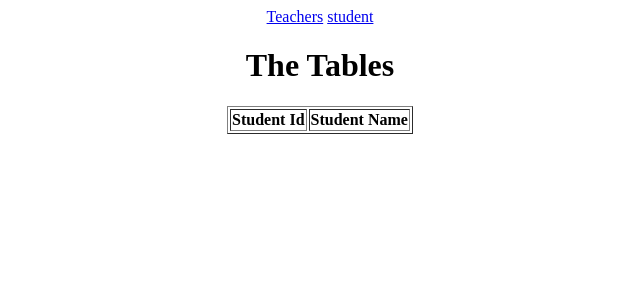
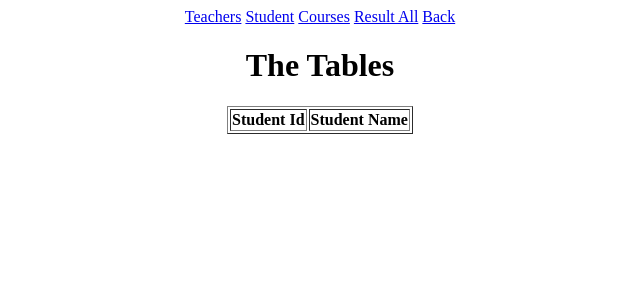
Before and after one commit to parin23/ELMS, a Django app: page /Student in a window 1280 px wide. Shown: the top 300 px of the page, without its empty margins (320-960 px from the left). Run offline with Django 3.2, Linux system fonts and the light colour scheme; data that the repository does not hold is empty.

Commit message:
Added Result & Course DB

```diff
--- a/mysite/mysite/templates/index.html
+++ b/mysite/mysite/templates/index.html
@@ -9,7 +9,10 @@
 <body>
     <center>
         <a href='/Teacher'>Teachers</a>
-        <a href='/Student'>student</a>
+        <a href='/Student'>Student</a>
+        <a href='/Courses'>Courses</a>
+        <a href='/ResultAll'>Result All</a>
+        <a href='/'>Back</a>
         <h1>The Tables</h1>
         <table border="1">
             <tr>
--- a/mysite/mysite/urls.py
+++ b/mysite/mysite/urls.py
@@ -22,5 +22,7 @@ urlpatterns = [
     path('', views.homeView),
     path('Student',views.showSt),
     path('Teacher',views.showTeach),
+    path('Courses',views.showCourseName),
+    path('ResultAll',views.showResultAll),
 
 ]
--- a/mysite/mysite/views.py
+++ b/mysite/mysite/views.py
@@ -1,5 +1,5 @@
 from django.shortcuts import render
-from mysite.models import stModel,teachModel
+from mysite.models import *
 
 def lister(obj):# Converts the Class into a List i.e makes the table iterable as List
     obj1 = []
@@ -24,3 +24,16 @@ def showTeach (request):
     colName = ["Teacher Id","Teacher Name"]
     final = lister(showAll)
     return render(request,'index.html',{"data":final,"cols":colName})
+
+def showCourseName (request):
+    showAll = cnameModel.objects.all()
+    colName = ["Course Id","Course Name"]
+    final = lister(showAll)
+    return render(request,'index.html',{"data":final,"cols":colName})
+
+
+def showResultAll (request):
+    showAll = resultModel.objects.all()
+    colName = ["Result Id","Test ID","Course ID","Student ID","Score","Result Date","CPI"]
+    final = lister(showAll)
+    return render(request,'index.html',{"data":final,"cols":colName})
```
Also changed, not shown: mysite/mysite/models.py (+17 -0 lines).
